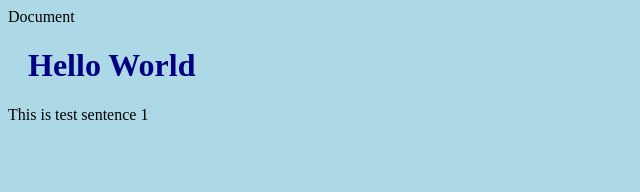
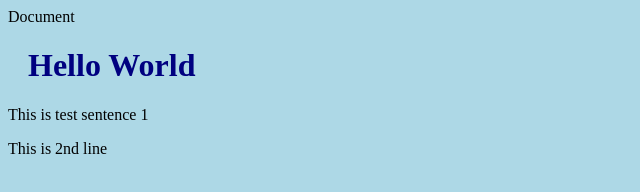
Before and after one commit to anoopkfelix/gitclass, a plain HTML site: page index.html in a window 1280 px wide. Shown: the whole page, without its empty margins (0-640 px from the left). Drawn offline with Linux system fonts and the light colour scheme.

Commit message:
Updated index.html with a new line

```diff
--- a/index.html
+++ b/index.html
@@ -8,6 +8,7 @@
 <body>
     <h1>Hello World</h1>
     <p>This is test sentence 1</p>
+    <p>This is 2nd line</p>
 
 
 </body>
```
